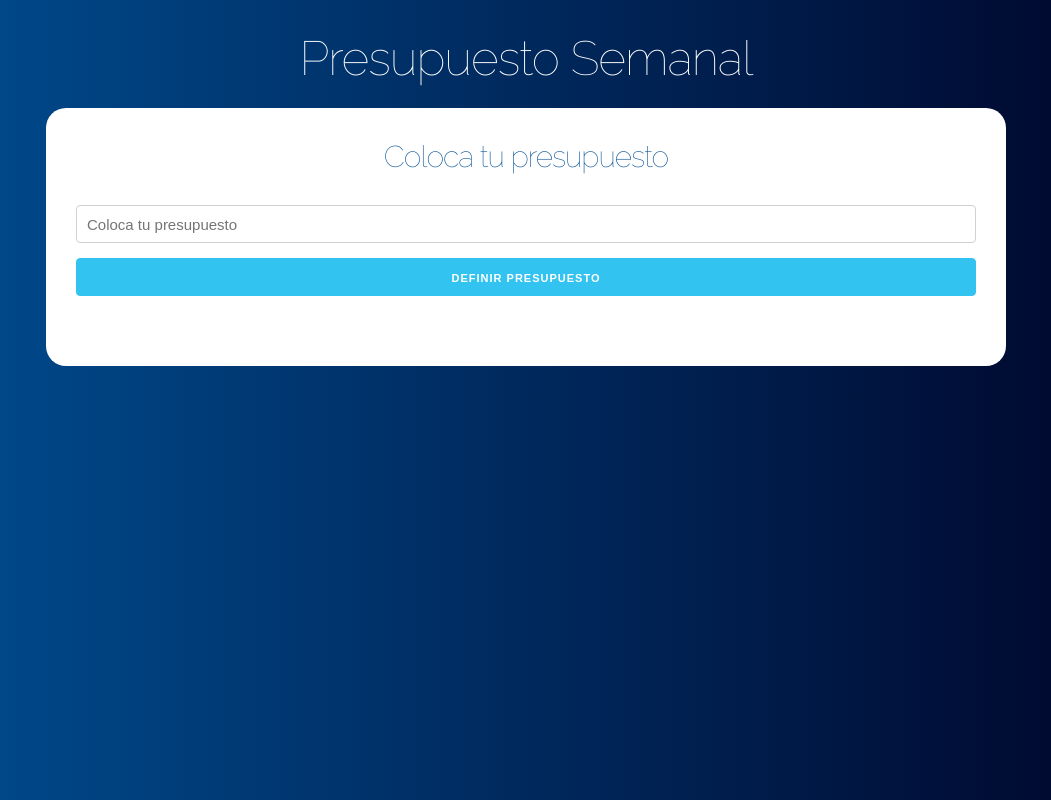
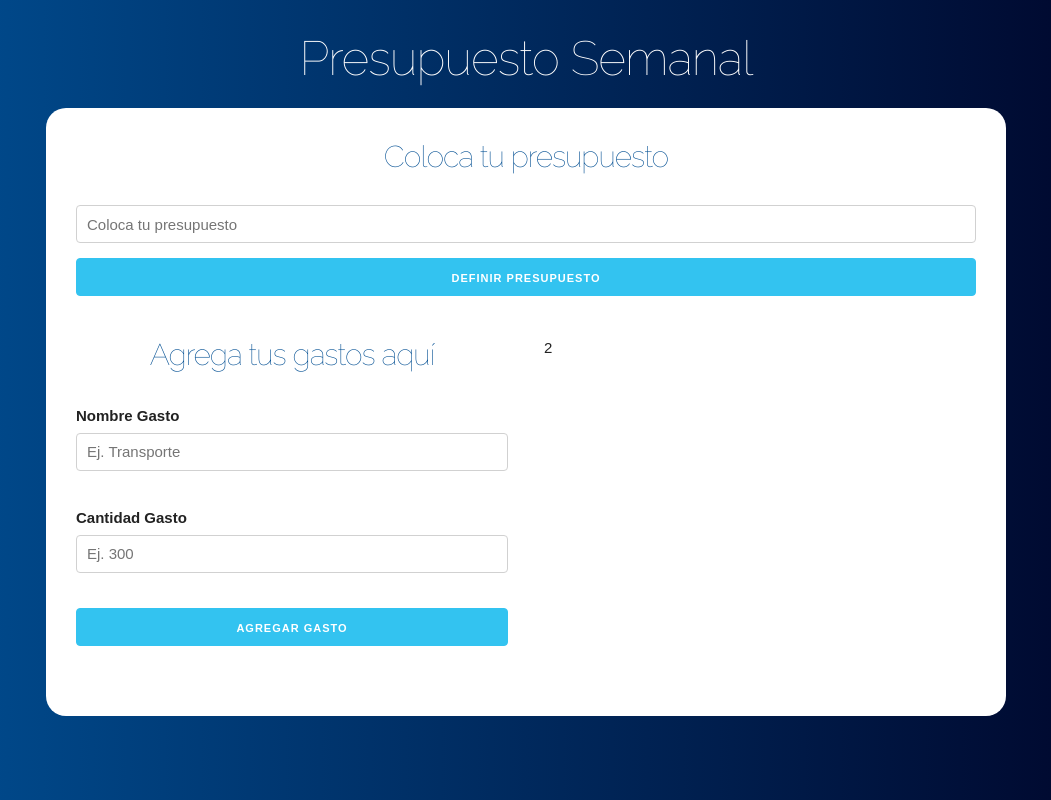
Before and after one commit to bryan2811/presupuesto-curso-react, a React (Create React App) app: page / in a window 1280 px wide. Shown: the whole page, without its empty margins (114-1165 px from the left). Built offline with nearby package versions, Linux system fonts and the light colour scheme.

Commit message:
Agregando el formulario de gastos

```diff
--- a/src/App.js
+++ b/src/App.js
@@ -1,5 +1,6 @@
 import React, { Fragment, useState } from 'react';
 import Pregunta from './Components/Pregunta';
+import Formulario from './Components/Formulario';
 
 function App() {
 
@@ -20,7 +21,20 @@
                 guardarPresupuesto={guardarPresupuesto}
                 guardarRestante={guardarRestante}
               />
+
+              <div className="row">
+                <div className="one-half column">
+                  <Formulario />
+                </div>
+
+                <div className="one-half column">
+                  2
+                </div>
+              </div>
+
             </div>
+
+
           </header>
         </div>
 
--- /dev/null
+++ b/src/Components/Formulario.js
@@ -0,0 +1,35 @@
+import React, { useState } from 'react';
+
+const Formulario = () => {
+    return (
+        <form>
+            <h2>Agrega tus gastos aquí</h2>
+
+            <div className="campo">
+                <label>Nombre Gasto</label>
+                <input
+                    type="text"
+                    className="u-full-width"
+                    placeholder="Ej. Transporte"
+                />
+            </div>
+
+            <div className="campo">
+                <label>Cantidad Gasto</label>
+                <input
+                    type="number"
+                    className="u-full-width"
+                    placeholder="Ej. 300"
+                />
+            </div>
+
+            <input
+                type="submit"
+                className="button-primary u-full-width"
+                value="Agregar Gasto"
+            />
+        </form>
+     );
+}
+
+export default Formulario;
```
